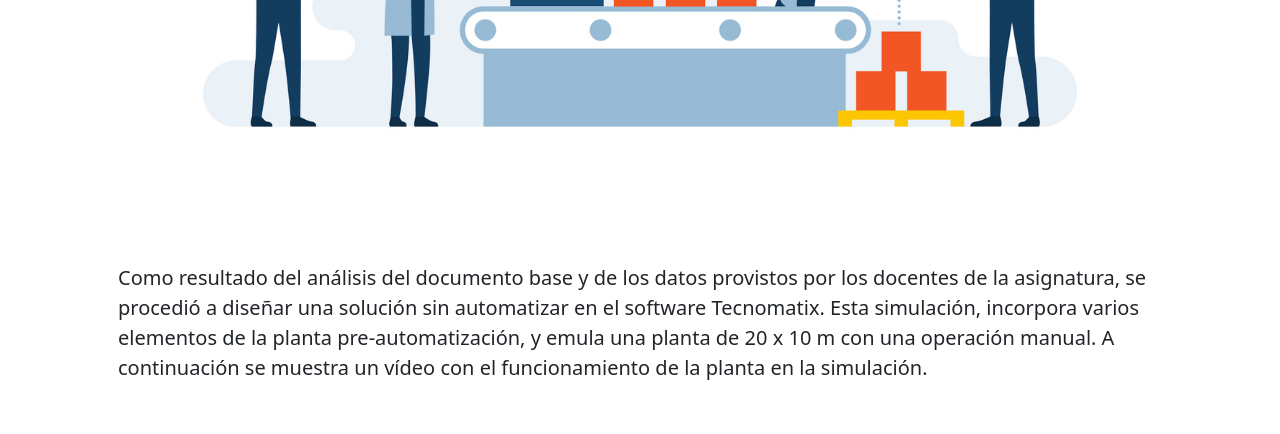
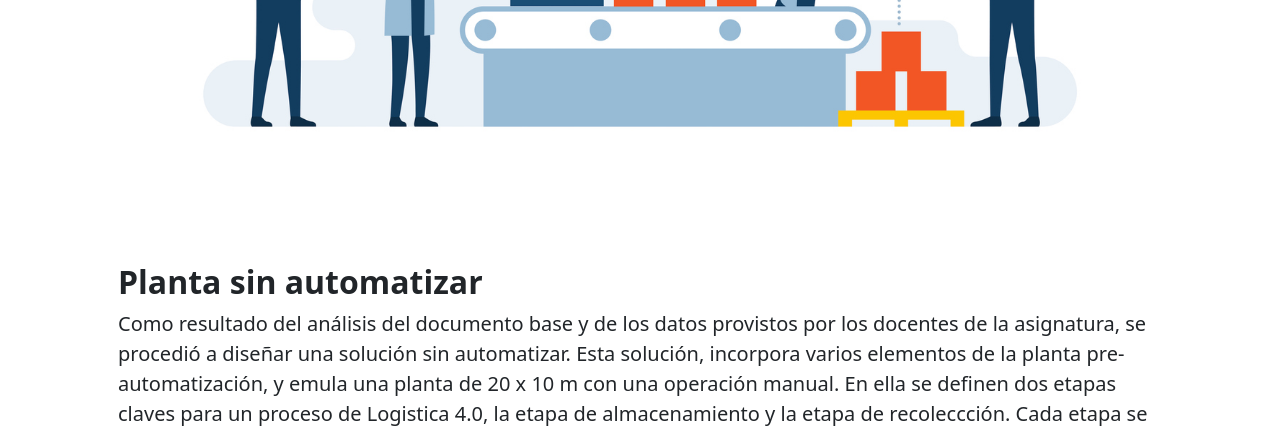
Before and after one commit to APM-GLSV/Comp.A.S, a Jekyll site: the page built from pages/modulos/gestion_prod_auto.html, in a window 1280 px wide and 1400 px high, scrolled down 831 px. Shown: the top 434 px of the window. Built offline with Jekyll 4.4.1, drawn with Linux system fonts in a browser that asks for light colours; some of the changed text lies outside the part shown.

Commit message:
ActualizaciónGestion

```diff
--- a/pages/modulos/gestion_prod_auto.html
+++ b/pages/modulos/gestion_prod_auto.html
@@ -8,14 +8,18 @@ layout: default
             <div class="col-lg-6">
                 <div class="text-center mb-5">
                     <h1 class="fw-bolder">Gestión de la producción y automatización</h1>
-                    <p class="lead fw-normal text-muted mb-0">En este módulo se analiza la situación de la planta sin automatizar, se propone una solución de automatización con su respectivo análisis e indicadores. Finalmente, se propone la integración de esta planta con un sistema MES.</p>
+                    <p class="lead fw-normal text-muted mb-0">En este módulo se presenta la situación de la planta sin automatizar y se propone una solución de automatización con su respectivo análisis, indicadores y VSM. Finalmente, se propone la integración de esta planta con un sistema MES.</p>
                 </div>
             </div>
         </div>
         <div class="row gx-5">
             <div class="col-12"><img class="img-fluid rounded-3 mb-5" src="{{ site.baseurl }}/images/ProductionManagement1.jpg" alt="..." /></div>
             <section class="mb-5">
-                <p class="fs-5 mb-4">  Como resultado del análisis del documento base y de los datos provistos por los docentes de la asignatura, se procedió a diseñar una solución sin automatizar en el software Tecnomatix. Esta simulación, incorpora varios elementos de la planta pre-automatización, y emula una planta de 20 x 10 m con una operación manual. A continuación se muestra un vídeo con el funcionamiento de la planta en la simulación.
+                <h2 class="fw-bolder">Planta sin automatizar</h2>
+                <p class="fs-5 mb-4">  Como resultado del análisis del documento base y de los datos provistos por los docentes de la asignatura, se procedió a diseñar una solución sin automatizar. Esta solución, incorpora varios elementos de la planta pre-automatización, y emula una planta de 20 x 10 m con una operación manual. En ella se definen dos etapas claves para un proceso de Logistica 4.0, la etapa de almacenamiento y la etapa de recoleccción. Cada etapa se realiza de forma manual en esta solución, con personas llevando las cajas al almacén, de la misma forma se realiza su retiro, y se imprime una etiqueta para cada una de las cajas que se pega en su costado, para posteriormente posicionarlas en un pallet y enviar a su destino.</p>
+
+                <h3 class="fw-bolder">Simulación de la planta sin automatizar</h3>
+                <p class="fs-5 mb-4"> Es así que se construye esta planta sin automatizar en el software Tecnomatix. A continuación se muestra un vídeo con el funcionamiento de la planta en la simulación.
                 </p>
             </section>
 
@@ -25,17 +29,26 @@ layout: default
             </video>
             </div>
             <section class="mb-5">
-                <p class="fs-5 mb-4">  Así, con esta planta simulada, se obtienen los indicadores que corresponden a la situación sin automatizar. De la misma manera, se calculan los KPI de importancia con estos indicadores, y se realiza igualmente el cálculo del OEE. Se muestran a continuación los resultados correspondientes:
+                <p class="fs-5 mb-4">  Así, con esta planta simulada, se obtienen los indicadores que corresponden a la situación sin automatizar, extraídos directamente de la simulación. Esto nos da unas nociones sobre las capacidades de producción, la disponibilidad de la planta, los tiempos de producción, las fallas en cada una de las estaciones. Estos resultados se muestran a continuación:
                 </p>
             </section>
             <div class="col-12"><img class="img-fluid rounded-3 mb-5" src="{{ site.baseurl }}/images/Indicadores1.png" alt="..." /></div>
 
             <div class="col-12"><img class="img-fluid rounded-3 mb-5" src="{{ site.baseurl }}/images/Indicadores2.png" alt="..." /></div>
             <section class="mb-5">
+                <p class="fs-5 mb-4"> Y usando estos mismos datos obtenidos en la automatización, se hace un resumen de los KPI's importantes, y se realiza el cálculo del OEE, estos resultados se muestran en la siguiente tabla.
+                </p>
+            </section>
+            <section class="mb-5">
                 <p class="fs-5 mb-4"> Finalmente, se muestra el VSM que resume de buena manera, la operación de la planta sin automatizar, así como los indicadores importantes para la producción y los tiempos.
                 </p>
             </section>
-            <div class="col-12"><img class="img-fluid rounded-3 mb-5" src="{{ site.baseurl }}/images/Indicadores2.png" alt="..." /></div>
+            <div class="col-12"><img class="img-fluid rounded-3 mb-5" src="{{ site.baseurl }}/images/VSM_SinAuto.PNG" alt="..." /></div>
+            <h2 class="fw-bolder">Planta automatizada</h2>
+            <h3 class="fw-bolder">Modificaciones en las estaciones</h3>
+            <p class="fs-5 mb-4"> Analizando los distintos cuellos de botella en la solución sin automatizar. Como se pudo ver, tenemos dos etapas y cada etapa tiene asociada procesos para completarse, en la etapa de almacenamiento se comienza con la respectiva recolección de la caja, un proceso de sorting por medio de bandas transportadoras, para su posterior almacenamiento en la banda, por medio de un robot Gantry. Posteriormente, ya con las cajas en el almacén, el mismo robot Gantry hace el proceso de retiro de la caja del almacén, dejando la caja en una banda para su posterior identificación mediante la impresión de una etiqueta de papel sobre cada caja con un código propio que indica el pedido correspondiente y el tipo de caja. Finalmente, estas cajas se llevan a una celda de paletizado, donde se realiza su respectiva ubicación por medio de un robot de  ejes. Veamos pues ahora, algunas consideraciones a tener en cuenta en cada una de estas etapas.  </p>
+            <p class="fs-5 mb-4">Fabián meta aqui la info </p>
+
         </div>
         <div class="row gx-5 justify-content-center">
             <div class="col-lg-6">
```
Also changed, not shown: images/VSM_SinAuto.png (added).
